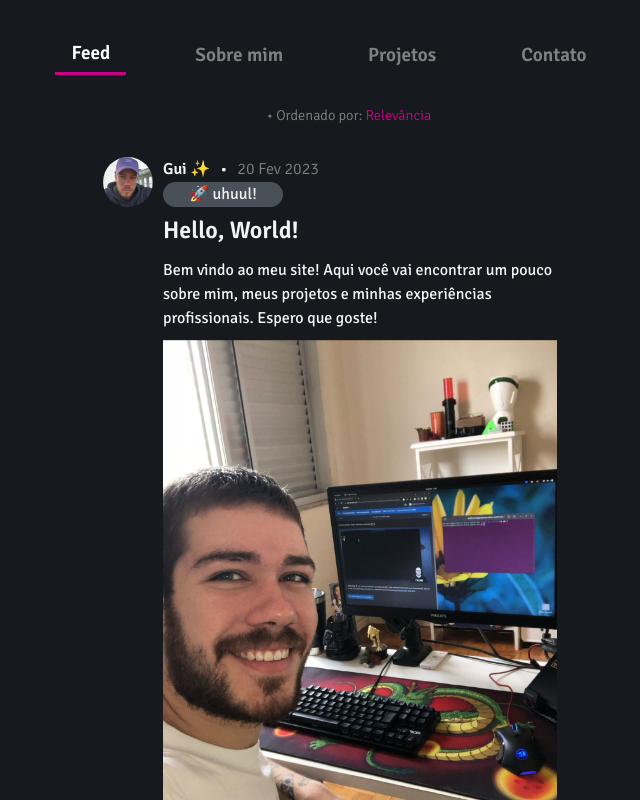
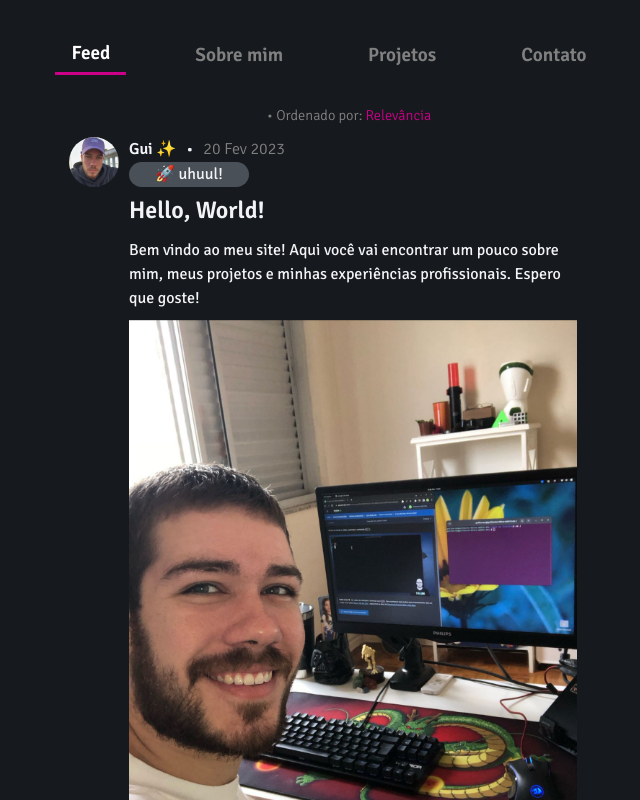
Before and after one commit to guido-marinho/guido-marinho.github.io, a React (Vite) app: page / in a window 1280 px wide. Shown: the part 380-1180 px from the top of the page, without its empty margins (311-951 px from the left). Built offline with nearby package versions, Linux system fonts and the light colour scheme.

Commit message:
🐛 fix: corrige posição de cards

```diff
--- a/src/CSS/Feed.css
+++ b/src/CSS/Feed.css
@@ -17,15 +17,14 @@
 
 .orderby span {
   color: var(--pink);
-  font-weight: 00;
+  font-weight: 100;
 }
 
 .card-feed {
-  width: 95%;
+  width: 100%;
   display: flex;
   flex-direction: column;
   border-radius: 5px;
-  padding: 20px;
 }
 
 .card-feed:hover {
--- a/src/CSS/Projects.css
+++ b/src/CSS/Projects.css
@@ -12,8 +12,8 @@
   display: flex;
   flex-direction: column;
   gap: 10px;
-  width: 80%;
-  padding: 20px;
+  width: 100%;
+
   border-radius: 5px;
 }
 
```
